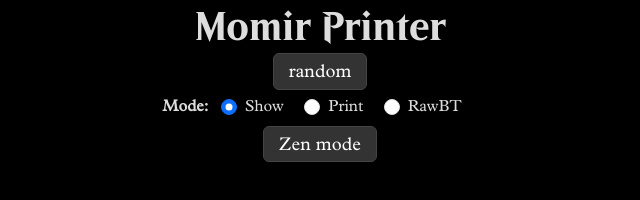
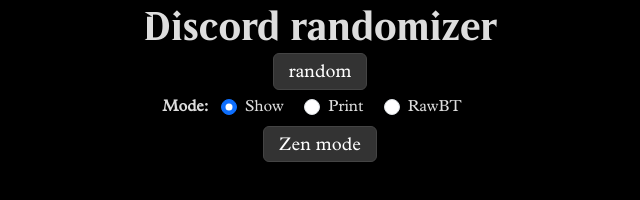
Before and after one commit to Jeravous/discord-mtg-random, a plain HTML site: page index.html in a window 1280 px wide. Shown: the whole page, without its empty margins (320-960 px from the left). Drawn offline with nearby package versions, Linux system fonts and the light colour scheme.

Commit message:
Update index.html

```diff
--- a/index.html
+++ b/index.html
@@ -11,7 +11,7 @@
 <body>
   <div class="container main-container">
     <div id="content">
-      <h1>Momir Printer</h1>
+      <h1>Discord randomizer</h1>
       <div id="momir-buttons" class="container"></div>
       <div id="loadingAlert" class="alert alert-primary fade d-none" role="alert">
         <span class="spinner-border spinner-border-sm"></span>
```
